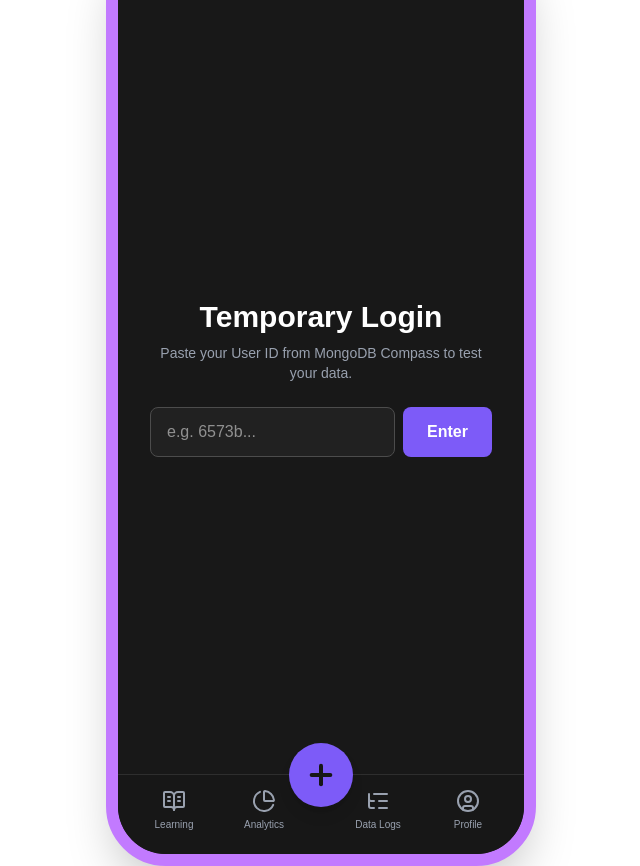
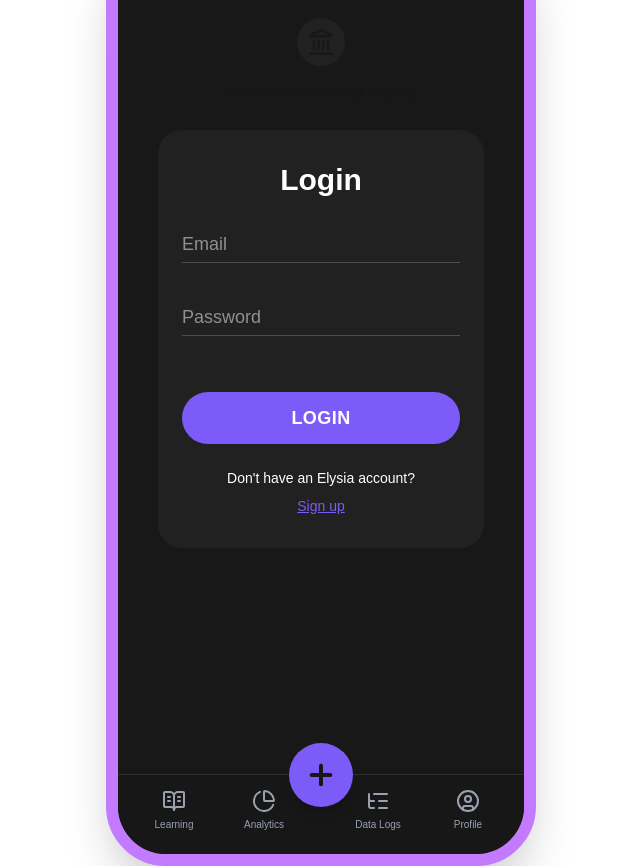
Before and after one commit to MasterAzaroth/Elysia-Prototype, a Next.js app: page /login in a window 1280 px wide. Shown: the whole page, without its empty margins (319-959 px from the left). Built offline with nearby package versions, Linux system fonts and the light colour scheme.

Commit message:
login fix

```diff
--- a/app/login/page.js
+++ b/app/login/page.js
@@ -2,47 +2,118 @@
 
 import { useState } from "react";
 import { useRouter } from "next/navigation";
+import { Landmark } from "lucide-react";
 
-const LoginPage = () => {
+export default function LoginPage() {
   const router = useRouter();
-  const [inputId, setInputId] = useState("");
 
-  const handleLogin = () => {
-    if (inputId) {
+  const [email, setEmail] = useState("");
+  const [password, setPassword] = useState("");
+  const [error, setError] = useState("");
+  const [loading, setLoading] = useState(false);
+
+  async function handleLogin(e) {
+    e.preventDefault();
+    setError("");
+    setLoading(true);
+
+    try {
+
+      const res = await fetch("/api/auth/login", {
+        method: "POST",
+        headers: { "Content-Type": "application/json" },
+        body: JSON.stringify({ email, password }),
+      });
+
+      const data = await res.json();
+
+      if (!res.ok || !data.success) {
+        throw new Error(data.error || "Invalid credentials");
+      }
 
       if (typeof window !== "undefined") {
-        localStorage.setItem("elysia_user_id", inputId);
+        localStorage.setItem("elysia_user_id", data.userId);
       }
+
       router.push("/overviewNutrition");
+    } catch (err) {
+      setError(err.message || "Something went wrong");
+    } finally {
+      setLoading(false);
     }
-  };
+  }
 
   return (
-    <div className="flex h-screen w-full flex-col items-center justify-center bg-brand-grey1 text-white gap-6 p-4">
-      <div className="text-center space-y-2">
-        <h1 className="text-3xl font-bold">Temporary Login</h1>
-        <p className="text-sm text-gray-400">
-          Paste your User ID from MongoDB Compass to test your data.
-        </p>
+    <div className="flex h-full w-full flex-col items-center justify-start px-6 pt-10">
+
+      <div className="mb-6 flex flex-col items-center">
+        <div className="flex h-12 w-12 items-center justify-center rounded-full bg-brand-grey2">
+          <Landmark size={28} />
+        </div>
+        <p className="mt-3 text-sm md:text-lg">Welcome back to Elysia</p>
       </div>
 
-      <div className="flex w-full max-w-md gap-2">
-        <input
-          type="text"
-          placeholder="e.g. 6573b..."
-          className="flex-1 rounded-lg bg-brand-grey2 border border-brand-grey4 px-4 py-3 text-white focus:border-brand-purple1 outline-none"
-          value={inputId}
-          onChange={(e) => setInputId(e.target.value)}
-        />
-        <button
-          onClick={handleLogin}
-          className="rounded-lg bg-brand-purple1 px-6 py-3 font-bold text-white hover:opacity-90 transition"
-        >
-          Enter
-        </button>
+
+      <div className="w-full max-w-md">
+        <div className="w-full rounded-3xl bg-brand-grey2 px-5 py-6 text-white md:px-6 md:py-8">
+          <h2 className="mb-6 text-center text-xl font-semibold md:mb-8 md:text-3xl">
+            Login
+          </h2>
+
+          <form
+            onSubmit={handleLogin}
+            className="flex flex-col gap-6 text-sm md:gap-10 md:text-lg"
+          >
+
+            <div>
+              <input
+                type="email"
+                placeholder="Email"
+                value={email}
+                onChange={(e) => setEmail(e.target.value)}
+                className="w-full border-b border-brand-grey4 bg-transparent pb-1 outline-none placeholder:text-brand-grey5"
+                required
+              />
+            </div>
+
+            <div>
+              <input
+                type="password"
+                placeholder="Password"
+                value={password}
+                onChange={(e) => setPassword(e.target.value)}
+                className="w-full border-b border-brand-grey4 bg-transparent pb-1 outline-none placeholder:text-brand-grey5"
+                required
+              />
+            </div>
+
+            {error && (
+              <p className="mt-1 text-[11px] text-red-400">
+                {error}
+              </p>
+            )}
+
+            <button
+              type="submit"
+              disabled={loading}
+              className="mt-2 w-full rounded-full bg-brand-purple1 py-2.5 text-center text-sm font-semibold uppercase tracking-wide md:mt-4 md:py-3 md:text-lg disabled:opacity-60"
+            >
+              {loading ? "Logging in..." : "Login"}
+            </button>
+          </form>
+
+          <div className="mt-5 text-center text-xs text-brand-grey5 md:mt-6 md:text-sm">
+            <p>Don't have an Elysia account?</p>
+            <button
+              type="button"
+              onClick={() => router.push("/signup")}
+              className="mt-1 text-xs font-medium text-brand-purple1 underline md:mt-2 md:text-sm"
+            >
+              Sign up
+            </button>
+          </div>
+        </div>
       </div>
     </div>
   );
-};
-
-export default LoginPage;
+}
```
